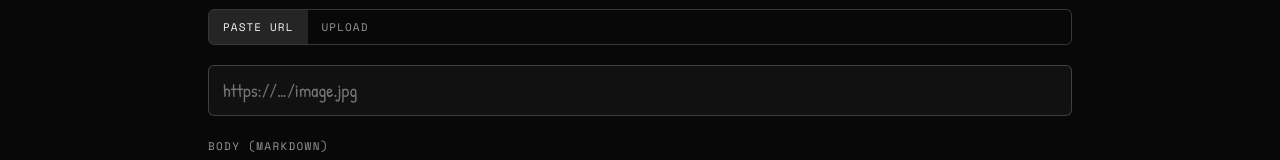
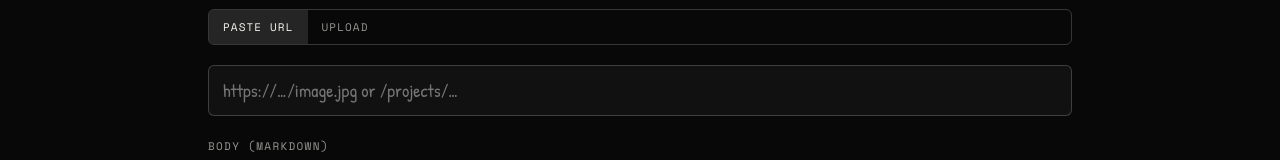
Before and after one commit to hassanahmedgh/MyProtfolio, a Next.js app: page /admin/posts/new in a window 1280 px wide. Shown: the part 730-890 px from the top of the page. Built offline with nearby package versions, Linux system fonts and the light colour scheme; no server answers; sample sign-in values are in the browser's storage.

Commit message:
Fix admin image field validation: accept relative paths (was type=url)

```diff
--- a/src/components/admin/ImageField.tsx
+++ b/src/components/admin/ImageField.tsx
@@ -57,8 +57,9 @@ export default function ImageField({
       {mode === "url" ? (
         <input
           className="input"
-          type="url"
-          placeholder="https://…/image.jpg"
+          type="text"
+          inputMode="url"
+          placeholder="https://…/image.jpg or /projects/…"
           value={value ?? ""}
           onChange={(e) => onChange(e.target.value.trim() || null)}
           style={{ marginTop: 12 }}
```
